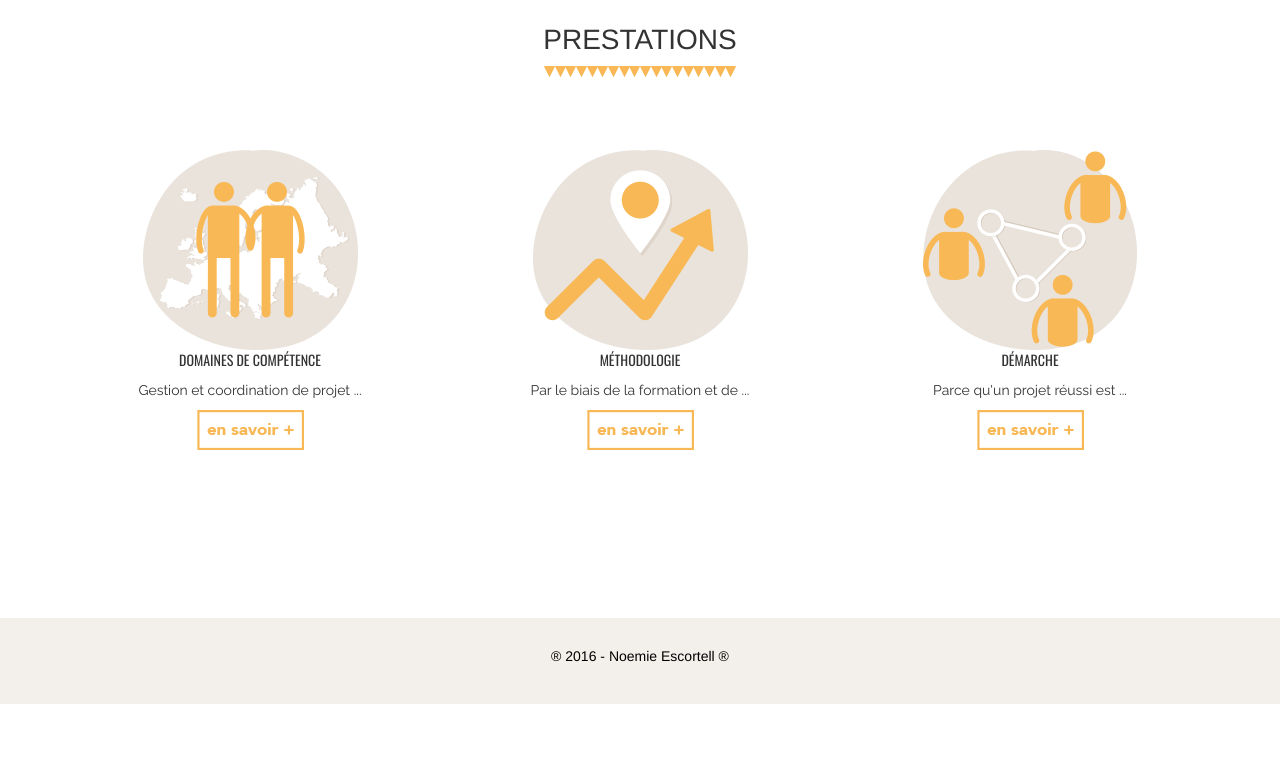
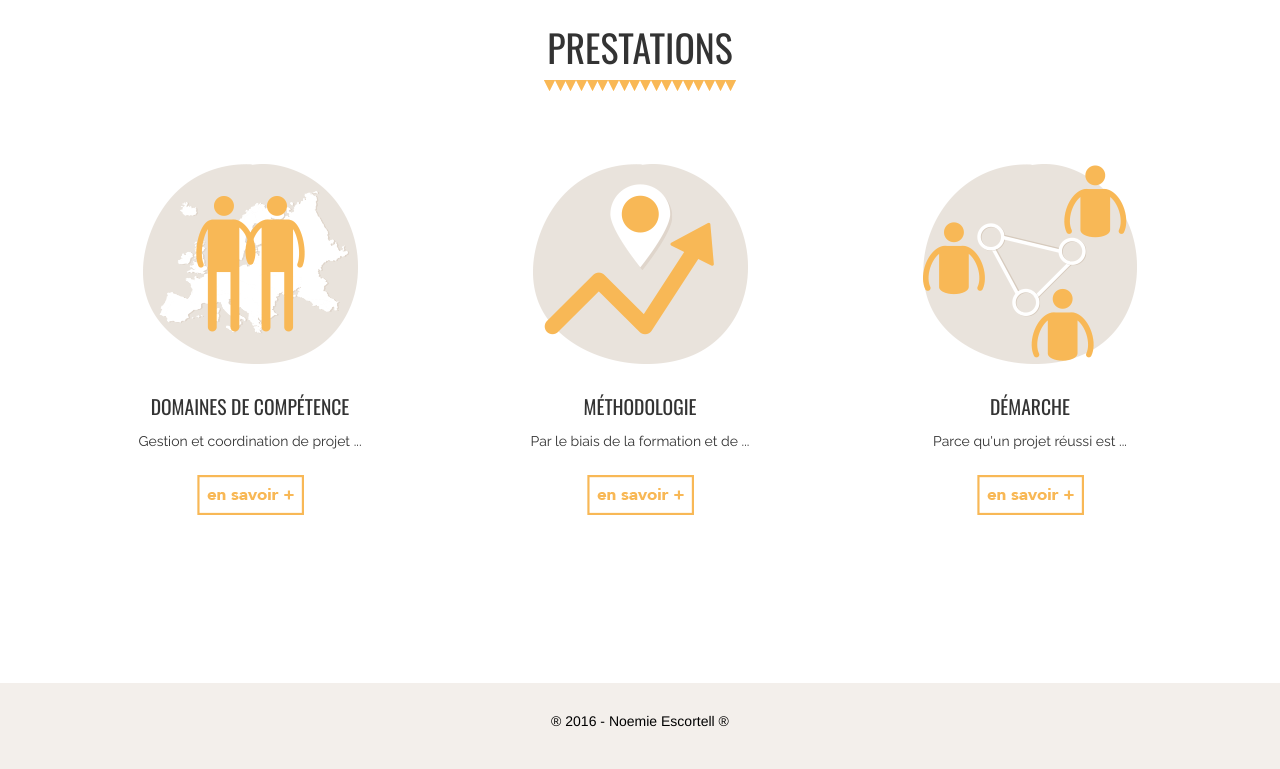
Before and after one commit to Millaamillaa/noemie-escortell, a PHP site: page /prestations.php in a window 1280 px wide. Shown: the part 80-849 px from the top of the page. Before the commit the page ends 784 px from the top, so only its background shows below. Run offline with PHP 8.4, Linux system fonts and the light colour scheme; some libraries are stand-ins or nearby versions.

Commit message:
font+mise en page

```diff
--- a/css/style.css
+++ b/css/style.css
@@ -221,6 +221,16 @@
 .titlepresta{
 	font-family: "Oswald",sans-serif;
 	font-weight: 400;
+	font-size: 1.4em;
+	margin-top: 1.5em;
+}
+.bigtitlepresta{
+	font-family: "Oswald", sans-serif;
+	font-weight: 400;
+	font-size: 2.7em;
+}
+.boutonplus{
+	margin-top: 1em;
 }
 
 
--- a/prestations.php
+++ b/prestations.php
@@ -15,7 +15,7 @@
                     	<img class="prestapicto" src="img/prestation-picto-1.png" alt="vignette"> <!-- picto 1 -->
                         <p class="titlepresta"> DOMAINES DE COMPÉTENCE </p>
                         <p class="textpresta"> Gestion et coordination de projet ... </p>
-                        <a href="lienverslalecture du texte"><img src="img/btn-ensavoirplus.png"></a> <!-- en savoir plus image -->
+                        <a href="lienverslalecture du texte"><img class="boutonplus" src="img/btn-ensavoirplus.png"></a> <!-- en savoir plus image -->
                     </div>
                 </div>
                 <!-- picto 2 -->
@@ -24,7 +24,7 @@
                     	<img class="prestapicto" src="img/prestation-picto-2.png" alt="vignette"> <!-- picto 2 -->
                         <p class="titlepresta"> MÉTHODOLOGIE </p>
                         <p class="textpresta"> Par le biais de la formation et de ... </p>
-                        <a href="lienverslalecture du texte"><img src="img/btn-ensavoirplus.png"></a> <!-- en savoir plus image -->
+                        <a href="lienverslalecture du texte"><img class="boutonplus" src="img/btn-ensavoirplus.png"></a> <!-- en savoir plus image -->
                     </div>
                 </div>
                 <!-- picto 3-->
@@ -33,7 +33,7 @@
                     	<img class="prestapicto" src="img/prestation-picto-3.png" alt="vignette"> <!-- picto  3-->
                         <p class="titlepresta"> DÉMARCHE </p>
                         <p class="textpresta"> Parce qu'un projet réussi est ... </p>
-                        <a href="lienverslalecture du texte"><img src="img/btn-ensavoirplus.png"></a> <!-- en savoir plus image -->
+                        <a href="lienverslalecture du texte"><img class="boutonplus" src="img/btn-ensavoirplus.png"></a> <!-- en savoir plus image -->
                     </div>
                 </div>
             </div>
```
